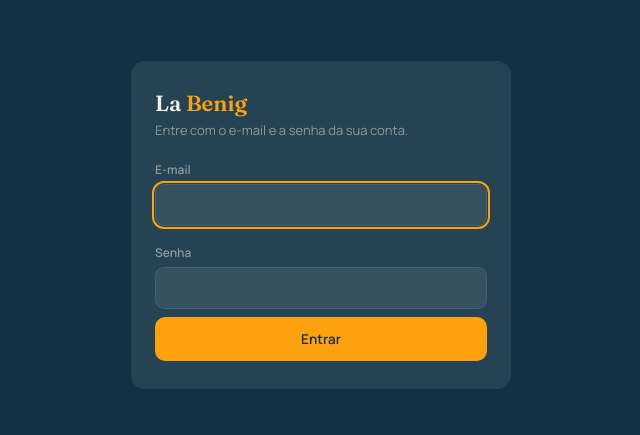
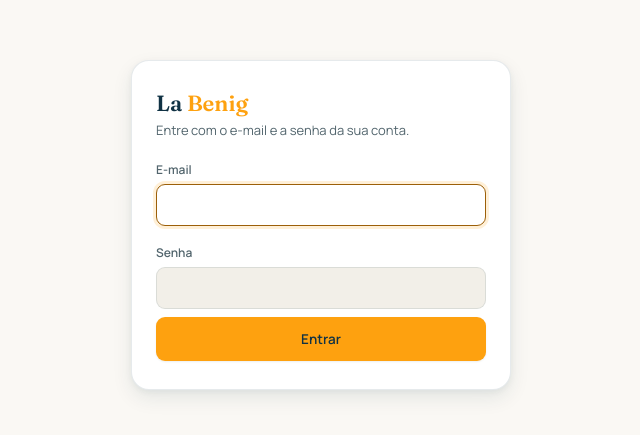
Before and after one commit to Labenig/treinamentos-la-benig, a Next.js app: page /login in a window 1280 px wide. Shown: the part 175-610 px from the top of the page, without its empty margins (319-959 px from the left). Built offline with nearby package versions, Linux system fonts and the light colour scheme.

Commit message:
Aplica tema claro reformulado

```diff
--- a/src/app/globals.css
+++ b/src/app/globals.css
@@ -6,24 +6,38 @@
   --brand-orange: #e95b0c;
   --brand-red: #b1272f;
 
-  --bg: var(--brand-navy);
-  --surface: #254352; /* brand-navy clareado ~9% p/ superficie de card */
-  --surface-2: #35505e; /* brand-navy clareado ~16% p/ input/opcao */
-  --border: rgba(245, 237, 228, 0.1);
-  --text: #f5ede4;
-  --text-secondary: #8e999c;
-  --text-muted: #77868c;
+  /* Tema claro/clean: fundo quase branco, texto em brand-navy. Os tons de
+     marca ficam fortes o bastante pra funcionar direto como texto/acento
+     em cima de um fundo claro (diferente do tema escuro anterior, que
+     precisava clarear success/danger pra manter contraste). */
+  --bg: #faf8f4;
+  --surface: #ffffff;
+  --surface-2: #f2efe8; /* input/opcao: leve contraste sobre o card branco */
+  --surface-hover: #ece8de;
+  --border: rgba(16, 50, 68, 0.1);
+  --border-strong: rgba(16, 50, 68, 0.18);
+  --shadow-sm: 0 1px 2px rgba(16, 50, 68, 0.05), 0 1px 1px rgba(16, 50, 68, 0.04);
+  --shadow-md: 0 8px 20px rgba(16, 50, 68, 0.09), 0 2px 6px rgba(16, 50, 68, 0.05);
+  --text: var(--brand-navy);
+  --text-secondary: #52656d;
+  --text-muted: #7c8b90;
   --accent: var(--brand-amber);
   --accent-ink: var(--brand-navy);
-  --accent-soft: rgba(254, 161, 15, 0.18);
+  --accent-soft: rgba(254, 161, 15, 0.16);
   --accent-alt: var(--brand-orange); /* uso decorativo: gradientes, hover */
-  /* success/danger sao o brand-green/brand-red clareados: como texto puro
-     em cima do fundo escuro os tons originais ficam ilegiveis (contraste
-     abaixo de 2:1). Os tons de marca em si seguem disponiveis acima
-     (--brand-green/--brand-red) pra uso decorativo (blocos, gradientes). */
-  --success: #5aad74;
-  --danger: #e6777d;
+  /* o amber puro nao tem contraste suficiente como texto direto sobre o
+     fundo claro (funciona bem so como fundo de botao, com --accent-ink
+     por cima). --accent-text e um dourado mais escuro pra usar como cor
+     de texto/icone/sublinhado sobre --bg ou --surface (>=4.5:1 nos dois). */
+  --accent-text: #9c5f09;
+  --success: var(--brand-green);
+  --success-soft: rgba(42, 68, 50, 0.1);
+  --danger: var(--brand-red);
+  --danger-soft: rgba(177, 39, 47, 0.1);
+  --radius-sm: 9px;
   --radius: 14px;
+  --radius-lg: 18px;
+  --ease: cubic-bezier(0.2, 0.7, 0.3, 1);
   --font-display: "Fraunces", Georgia, "Times New Roman", serif;
   --font-body: "Manrope", -apple-system, BlinkMacSystemFont, "Segoe UI", sans-serif;
 }
@@ -64,7 +78,9 @@ a {
   position: sticky;
   top: 0;
   z-index: 5;
-  background: linear-gradient(var(--bg) 70%, transparent);
+  background: linear-gradient(var(--bg) 65%, transparent);
+  backdrop-filter: blur(6px);
+  -webkit-backdrop-filter: blur(6px);
   gap: 8px;
 }
 .brand {
@@ -76,7 +92,7 @@ a {
 }
 .brand b {
   font-weight: 600;
-  color: var(--accent);
+  color: var(--accent-text);
 }
 .topbar-actions {
   display: flex;
@@ -98,16 +114,23 @@ a {
   display: inline-flex;
   align-items: center;
   gap: 4px;
+  transition: border-color 0.15s var(--ease), background 0.15s var(--ease), color 0.15s var(--ease);
+}
+.pill:hover {
+  border-color: var(--border-strong);
+  color: var(--text);
 }
 .pill.on {
   background: var(--accent-soft);
-  color: var(--accent);
+  color: var(--accent-ink);
+  font-weight: 600;
   border-color: var(--accent);
 }
 .gestor-badge {
   font-size: 10.5px;
-  color: var(--accent);
-  background: rgba(201, 162, 39, 0.14);
+  font-weight: 600;
+  color: var(--accent-ink);
+  background: var(--accent-soft);
   border-radius: 20px;
   padding: 3px 9px;
   display: inline-block;
@@ -154,7 +177,7 @@ main,
 .poster {
   width: 128px;
   height: 80px;
-  border-radius: 10px;
+  border-radius: var(--radius-sm);
   margin-bottom: 8px;
   display: flex;
   align-items: center;
@@ -162,16 +185,31 @@ main,
   font-family: var(--font-display);
   font-size: 26px;
   font-weight: 600;
-  color: rgba(255, 255, 255, 0.92);
+  color: rgba(255, 255, 255, 0.96);
+  text-shadow: 0 1px 4px rgba(16, 50, 68, 0.35);
   position: relative;
   overflow: hidden;
+  box-shadow: var(--shadow-sm);
+  transition: transform 0.18s var(--ease), box-shadow 0.18s var(--ease);
+}
+.card:hover .poster {
+  transform: translateY(-2px);
+  box-shadow: var(--shadow-md);
+}
+.poster::after {
+  content: "";
+  position: absolute;
+  inset: 0;
+  background: linear-gradient(180deg, rgba(16, 50, 68, 0) 55%, rgba(16, 50, 68, 0.22));
+  pointer-events: none;
 }
 .poster .prog {
   position: absolute;
   left: 0;
   bottom: 0;
   height: 3px;
-  background: linear-gradient(90deg, var(--accent), var(--accent-alt));
+  background: rgba(255, 255, 255, 0.85);
+  z-index: 1;
 }
 .card-title {
   font-size: 12.5px;
@@ -197,6 +235,10 @@ main,
   padding: 6px 0 14px;
   font-family: inherit;
   text-decoration: none;
+  transition: color 0.15s var(--ease);
+}
+.back-btn:hover {
+  color: var(--text);
 }
 .curso-hero {
   height: 130px;
@@ -207,12 +249,22 @@ main,
   padding: 16px;
   position: relative;
   overflow: hidden;
+  box-shadow: var(--shadow-md);
+}
+.curso-hero::after {
+  content: "";
+  position: absolute;
+  inset: 0;
+  background: linear-gradient(180deg, rgba(16, 50, 68, 0) 45%, rgba(16, 50, 68, 0.3));
+  pointer-events: none;
 }
 .curso-hero h1 {
   font-family: var(--font-display);
   font-size: 22px;
   font-weight: 600;
   margin: 0;
+  color: rgba(255, 255, 255, 0.97);
+  text-shadow: 0 1px 4px rgba(16, 50, 68, 0.4);
   position: relative;
   z-index: 1;
 }
@@ -236,18 +288,30 @@ main,
   border-radius: var(--radius);
   padding: 13px 14px;
   margin-bottom: 9px;
-  border: none;
+  border: 1px solid var(--border);
+  box-shadow: var(--shadow-sm);
   width: 100%;
   text-align: left;
   font-family: inherit;
   color: inherit;
   cursor: pointer;
   text-decoration: none;
+  transition: border-color 0.15s var(--ease), box-shadow 0.15s var(--ease), transform 0.15s var(--ease);
+}
+.lesson:hover {
+  border-color: var(--border-strong);
+  box-shadow: var(--shadow-md);
+  transform: translateY(-1px);
 }
 .lesson[disabled],
 .lesson.locked {
-  opacity: 0.5;
+  opacity: 0.55;
   cursor: not-allowed;
+}
+.lesson.locked:hover {
+  border-color: var(--border);
+  box-shadow: var(--shadow-sm);
+  transform: none;
 }
 .lesson-icon {
   font-size: 17px;
@@ -262,7 +326,7 @@ main,
   color: var(--text-muted);
 }
 .lesson-icon.next {
-  color: var(--accent);
+  color: var(--accent-text);
 }
 .lesson-title {
   font-size: 13.5px;
@@ -284,6 +348,13 @@ main,
   border-radius: var(--radius);
   padding: 12px 14px;
   margin-bottom: 9px;
+  border: 1px solid var(--border);
+  box-shadow: var(--shadow-sm);
+  transition: border-color 0.15s var(--ease), box-shadow 0.15s var(--ease);
+}
+.admin-row:hover {
+  border-color: var(--border-strong);
+  box-shadow: var(--shadow-md);
 }
 .admin-row-title {
   font-size: 13px;
@@ -302,8 +373,18 @@ main,
   font-size: 15px;
   cursor: pointer;
   padding: 4px 6px;
+  border-radius: 6px;
+  transition: background 0.15s var(--ease), color 0.15s var(--ease);
+}
+.icon-btn:hover {
+  background: var(--surface-2);
+  color: var(--text);
 }
 .icon-btn.danger {
+  color: var(--danger);
+}
+.icon-btn.danger:hover {
+  background: var(--danger-soft);
   color: var(--danger);
 }
 
@@ -321,16 +402,26 @@ textarea.field-input {
   background: var(--surface-2);
   border: 1px solid var(--border);
   color: var(--text);
-  border-radius: 9px;
+  border-radius: var(--radius-sm);
   padding: 11px 12px;
   font-size: 13px;
   font-family: inherit;
   margin-bottom: 4px;
+  transition: border-color 0.15s var(--ease), background 0.15s var(--ease);
 }
-.field-input:focus-visible,
+.field-input:hover {
+  border-color: var(--border-strong);
+}
+.field-input:focus,
+.field-input:focus-visible {
+  outline: none;
+  background: var(--surface);
+  border-color: var(--accent-text);
+  box-shadow: 0 0 0 3px var(--accent-soft);
+}
 button:focus-visible,
 a:focus-visible {
-  outline: 2px solid var(--accent);
+  outline: 2px solid var(--accent-text);
   outline-offset: 1px;
 }
 .field-hint {
@@ -342,7 +433,7 @@ a:focus-visible {
 .btn {
   width: 100%;
   padding: 13px;
-  border-radius: 10px;
+  border-radius: var(--radius-sm);
   border: none;
   font-family: inherit;
   font-size: 13.5px;
@@ -354,25 +445,43 @@ a:focus-visible {
   justify-content: center;
   gap: 6px;
   text-decoration: none;
+  transition: transform 0.12s var(--ease), box-shadow 0.15s var(--ease), background 0.15s var(--ease);
 }
 .btn-primary {
   background: var(--accent);
   color: var(--accent-ink);
+  box-shadow: 0 1px 2px rgba(16, 50, 68, 0.08);
+}
+.btn-primary:hover {
+  background: var(--accent-alt);
+  box-shadow: var(--shadow-sm);
+}
+.btn-primary:active {
+  transform: scale(0.99);
 }
 .btn-primary:disabled {
   background: var(--surface-2);
   color: var(--text-muted);
   cursor: not-allowed;
+  box-shadow: none;
 }
 .btn-ghost {
   background: none;
   color: var(--text-secondary);
   border: 1px solid var(--border);
 }
+.btn-ghost:hover {
+  border-color: var(--border-strong);
+  color: var(--text);
+  background: var(--surface-2);
+}
 .btn-danger {
   background: none;
   color: var(--danger);
   border: 1px solid var(--danger);
+}
+.btn-danger:hover {
+  background: var(--danger-soft);
 }
 .btn-sm {
   width: auto;
@@ -382,8 +491,11 @@ a:focus-visible {
 
 .video-box {
   background: var(--surface-2);
-  border-radius: 10px;
-  height: 200px;
+  border: 1px solid var(--border);
+  border-radius: var(--radius);
+  width: 100%;
+  aspect-ratio: 16 / 9;
+  min-height: 220px;
   margin-bottom: 14px;
   display: flex;
   flex-direction: column;
@@ -392,6 +504,7 @@ a:focus-visible {
   gap: 10px;
   position: relative;
   overflow: hidden;
+  box-shadow: var(--shadow-sm);
 }
 .video-hint {
   font-size: 11.5px;
@@ -413,14 +526,23 @@ a:focus-visible {
   align-items: center;
   gap: 10px;
   padding: 11px 12px;
-  border-radius: 9px;
+  border-radius: var(--radius-sm);
   background: var(--surface-2);
+  border: 1px solid transparent;
   margin-bottom: 7px;
   cursor: pointer;
   font-size: 13px;
+  transition: border-color 0.15s var(--ease), background 0.15s var(--ease);
+}
+.opt:hover {
+  border-color: var(--border-strong);
+}
+.opt:has(input:checked) {
+  background: var(--accent-soft);
+  border-color: var(--accent);
 }
 .opt input {
-  accent-color: var(--accent);
+  accent-color: var(--accent-text);
 }
 
 .result-box {
@@ -454,7 +576,9 @@ a:focus-visible {
   width: 100%;
   max-width: 380px;
   background: var(--surface);
-  border-radius: var(--radius);
+  border: 1px solid var(--border);
+  box-shadow: var(--shadow-md);
+  border-radius: var(--radius-lg);
   padding: 28px 24px;
 }
 .auth-title {
@@ -470,11 +594,17 @@ a:focus-visible {
 }
 .error-msg {
   color: var(--danger);
+  background: var(--danger-soft);
+  border-radius: var(--radius-sm);
+  padding: 8px 10px;
   font-size: 12.5px;
   margin: 8px 0 0;
 }
 .success-msg {
   color: var(--success);
+  background: var(--success-soft);
+  border-radius: var(--radius-sm);
+  padding: 8px 10px;
   font-size: 12.5px;
   margin: 8px 0 0;
 }
@@ -504,9 +634,13 @@ a:focus-visible {
   white-space: nowrap;
   margin-right: 14px;
   text-decoration: none;
+  transition: color 0.15s var(--ease), border-color 0.15s var(--ease);
+}
+.tab:hover {
+  color: var(--text-secondary);
 }
 .tab.active {
-  color: var(--accent);
-  border-bottom-color: var(--accent);
+  color: var(--accent-text);
+  border-bottom-color: var(--accent-text);
   font-weight: 600;
 }
```
